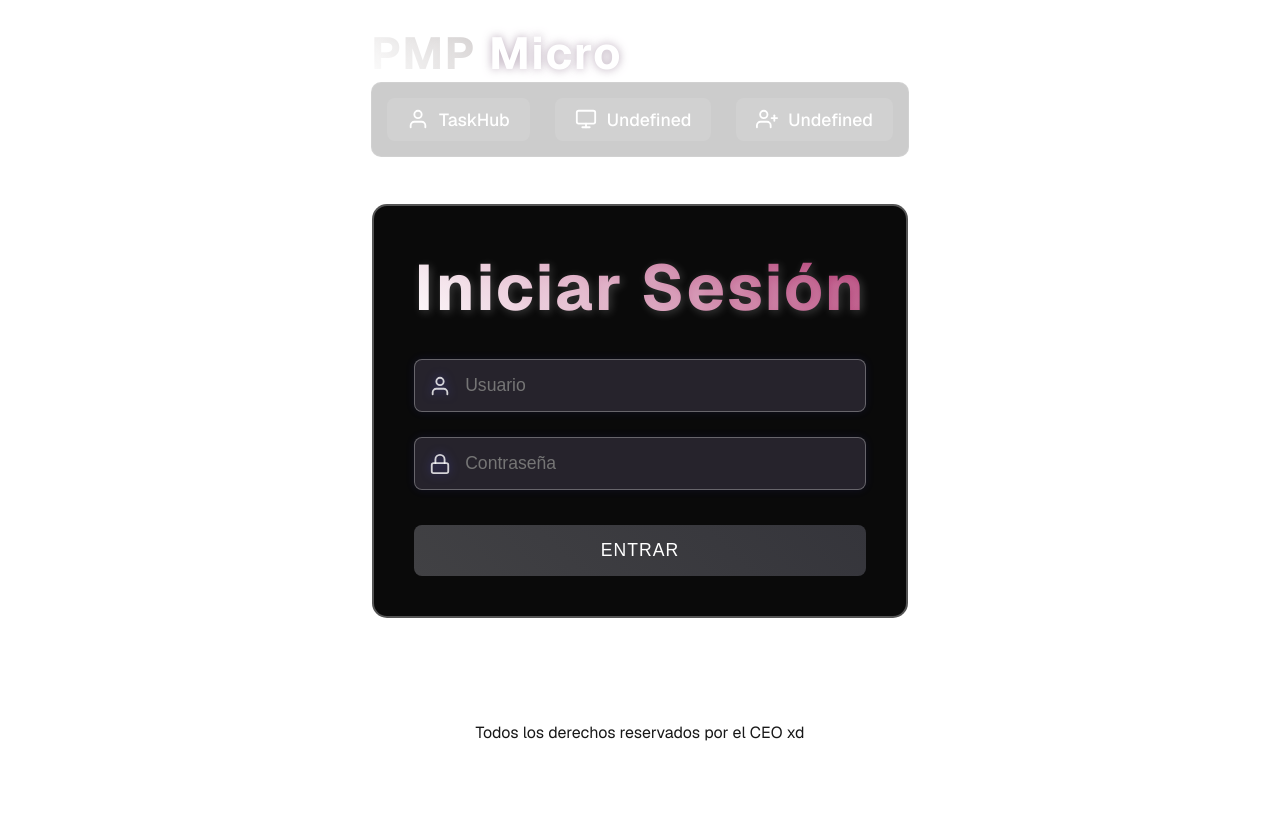
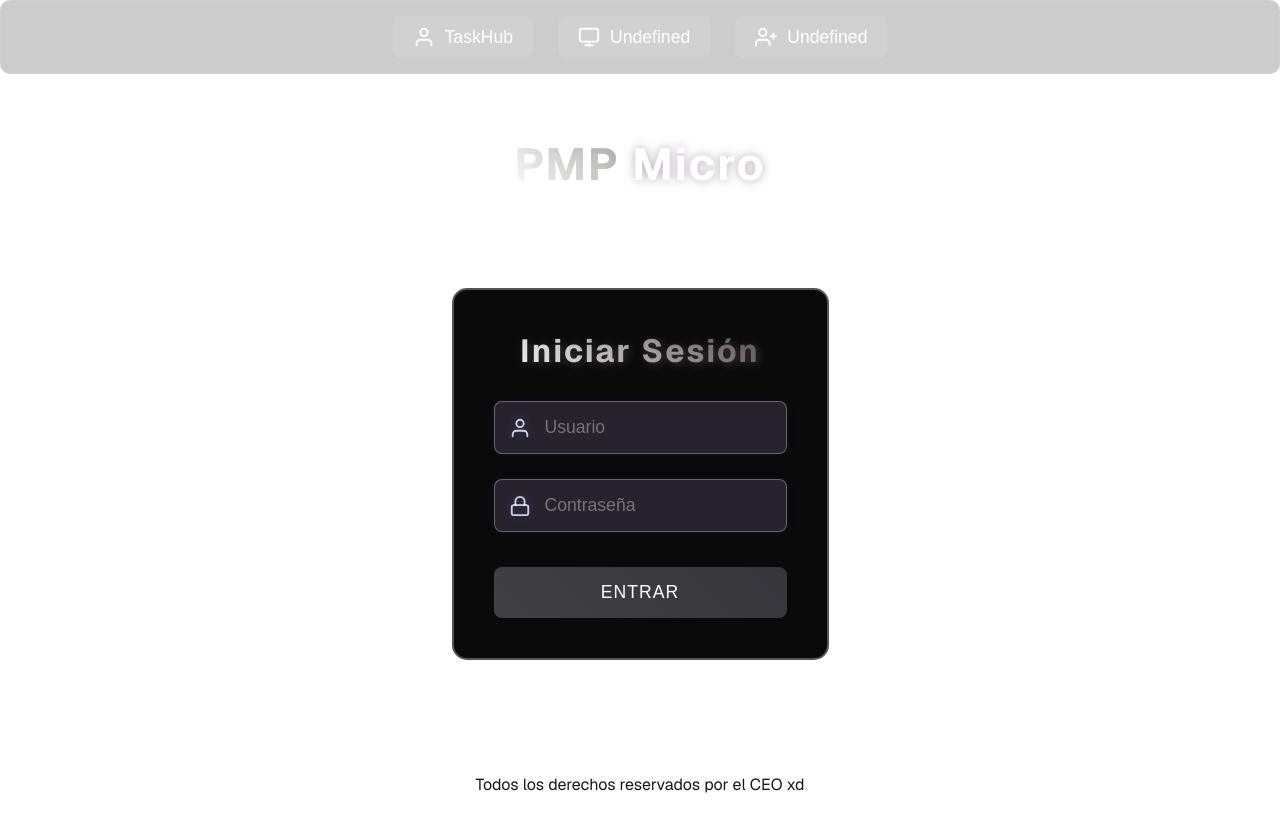
Before and after one commit to microproyects/pmp-web, a Next.js app: page / in a window 1280 px wide. Shown: the top 832 px of the page. Built offline with nearby package versions, Linux system fonts and the light colour scheme.

Commit message:
Se corregieron muchos errores se implemento un "login" para acceder a la página principal y se mejoro estilos

```diff
--- a/src/app/globals.css
+++ b/src/app/globals.css
@@ -35,6 +35,61 @@ a {
   text-decoration: none;
 }
 
+.navbar {
+  width: 100%;
+  padding: 15px;
+  background: rgba(0, 0, 0, 0.2);
+  border-radius: 10px;
+  display: flex;
+  justify-content: center;
+  gap: 25px;
+  border: 1px solid rgba(255, 255, 255, 0.1);
+}
+
+.navbar a {
+  color: white;
+  text-decoration: none;
+  font-size: 1.1rem;
+  font-weight: 500;
+  padding: 10px 20px;
+  border-radius: 8px;
+  display: flex;
+  align-items: center;
+  gap: 10px;
+  transition: all 0.3s;
+  background: rgba(255, 255, 255, 0.1);
+  position: relative;
+  overflow: hidden;
+}
+
+.navbar a::before {
+  content: '';
+  position: absolute;
+  top: 0;
+  left: -100%;
+  width: 100%;
+  height: 100%;
+  background: linear-gradient(90deg,
+      transparent,
+      rgba(255, 255, 255, 0.2),
+      transparent);
+  transition: 0.5s;
+}
+
+.navbar a:hover::before {
+  left: 100%;
+}
+
+.navbar a:hover {
+  background: rgba(83, 83, 255, 0.2);
+  transform: translateY(-2px);
+  box-shadow: 0 5px 15px rgba(83, 83, 255, 0.2);
+}
+
+.navbar a svg {
+  width: 22px;
+  height: 22px;
+}
 @media (prefers-color-scheme: dark) {
   html {
     color-scheme: dark;
--- a/src/app/layout.tsx
+++ b/src/app/layout.tsx
@@ -1,6 +1,6 @@
 import type { Metadata } from "next";
 import { Geist, Geist_Mono } from "next/font/google";
-import "./globals.css";
+import   "./globals.css";
 
 const geistSans = Geist({
   variable: "--font-geist-sans",
@@ -25,6 +25,35 @@ export default function RootLayout({
   return (
     <html lang="en">
       <body className={`${geistSans.variable} ${geistMono.variable}`}>
+      <nav className="navbar">
+                            <a href="#">
+                                <svg xmlns="http://www.w3.org/2000/svg" width="24" height="24" viewBox="0 0 24 24" fill="none"
+                                    stroke="currentColor" strokeWidth="2" strokeLinecap="round" strokeLinejoin="round">
+                                    <path d="M20 21v-2a4 4 0 0 0-4-4H8a4 4 0 0 0-4 4v2"></path>
+                                    <circle cx="12" cy="7" r="4"></circle>
+                                </svg>
+                                TaskHub
+                            </a>
+                            <a href="#">
+                                <svg xmlns="http://www.w3.org/2000/svg" width="24" height="24" viewBox="0 0 24 24" fill="none"
+                                    stroke="currentColor" strokeWidth="2" strokeLinecap="round" strokeLinejoin="round">
+                                    <rect x="2" y="3" width="20" height="14" rx="2" ry="2"></rect>
+                                    <line x1="8" y1="21" x2="16" y2="21"></line>
+                                    <line x1="12" y1="17" x2="12" y2="21"></line>
+                                </svg>
+                                Undefined
+                            </a>
+                            <a href="#">
+                                <svg xmlns="http://www.w3.org/2000/svg" width="24" height="24" viewBox="0 0 24 24" fill="none"
+                                    stroke="currentColor" strokeWidth="2" strokeLinecap="round" strokeLinejoin="round">
+                                    <path d="M16 21v-2a4 4 0 0 0-4-4H5a4 4 0 0 0-4 4v2"></path>
+                                    <circle cx="8.5" cy="7" r="4"></circle>
+                                    <line x1="20" y1="8" x2="20" y2="14"></line>
+                                    <line x1="23" y1="11" x2="17" y2="11"></line>
+                                </svg>
+                                Undefined
+                            </a>
+                        </nav>
         {children}
       </body>
     </html>
--- a/src/app/page.module.css
+++ b/src/app/page.module.css
@@ -108,61 +108,6 @@ a.secondary {
   flex-shrink: 0;
 }
 
-.navbar {
-  width: 100%;
-  padding: 15px;
-  background: rgba(0, 0, 0, 0.2);
-  border-radius: 10px;
-  display: flex;
-  justify-content: center;
-  gap: 25px;
-  border: 1px solid rgba(255, 255, 255, 0.1);
-}
-
-.navbar a {
-  color: white;
-  text-decoration: none;
-  font-size: 1.1rem;
-  font-weight: 500;
-  padding: 10px 20px;
-  border-radius: 8px;
-  display: flex;
-  align-items: center;
-  gap: 10px;
-  transition: all 0.3s;
-  background: rgba(255, 255, 255, 0.1);
-  position: relative;
-  overflow: hidden;
-}
-
-.navbar a::before {
-  content: '';
-  position: absolute;
-  top: 0;
-  left: -100%;
-  width: 100%;
-  height: 100%;
-  background: linear-gradient(90deg,
-      transparent,
-      rgba(255, 255, 255, 0.2),
-      transparent);
-  transition: 0.5s;
-}
-
-.navbar a:hover::before {
-  left: 100%;
-}
-
-.navbar a:hover {
-  background: rgba(83, 83, 255, 0.2);
-  transform: translateY(-2px);
-  box-shadow: 0 5px 15px rgba(83, 83, 255, 0.2);
-}
-
-.navbar a svg {
-  width: 22px;
-  height: 22px;
-}
 
 .menu {
   flex: 1;
@@ -170,8 +115,8 @@ a.secondary {
   justify-content: center;
   align-items: center;
   width: 100%;
-  max-width: 800px;
-  padding: 40px 20px;
+  max-width: 600px;
+
 }
 
 .menu form {
@@ -187,8 +132,8 @@ a.secondary {
 
 .menu h2 {
   margin-bottom: 30px;
-  font-size: 4rem;
-  background: linear-gradient(45deg, #fff, #ad306b);
+  font-size: 2rem;
+  background: linear-gradient(45deg, #fff, #3f3138);
   -webkit-background-clip: text;
   background-clip: text;
   color: transparent;
@@ -280,7 +225,8 @@ a.secondary {
     0 0 20px rgba(255, 255, 255, 0.4);
   font-weight: bold;
 }
-.h1{
+
+.h1 {
   font-size: 2.8rem;
   font-weight: bold;
   background: linear-gradient(45deg, #fff, #504141);
--- a/src/app/page.tsx
+++ b/src/app/page.tsx
@@ -1,16 +1,16 @@
 "use client";
 
 import styles from "./page.module.css";
-
-        import React, { useEffect } from "react";
+import React, { useEffect, useRef } from "react";
 
 export default function Home() {
     useEffect(() => {
-            const words = ["Papus","Micro", "Proyects"];
+        const words = ["Papus", "Micro", "Proyects"];
         const changingText = document.getElementById('changingText');
         let currentIndex = 0;
-            function changeText () {
-                if (changingText){
+
+        function changeText() {
+            if (changingText) {
                 changingText.style.opacity = '0';
                 changingText.style.transform = 'translateY(10px)';
                 setTimeout(() => {
@@ -19,48 +19,38 @@
 
                     changingText.style.transform = 'translateY(0)';
                     currentIndex = (currentIndex + 1) % words.length;
-                }, 250);}
+                }, 250);
+            }
         }
         const intervalID = setInterval(changeText, 2000);
         return () => clearInterval(intervalID);
     });
+    const userRef = useRef<HTMLInputElement>(null);
+    const passRef = useRef<HTMLInputElement>(null);
+    const exitnavg = () => {
+        // Verifica que las referencias no sean nulas antes de acceder a sus valores
+        if (userRef.current && passRef.current) {
+            const user = userRef.current.value; // Obtiene el valor del campo de usuario
+            const pass = passRef.current.value; // Obtiene el valor del campo de contraseña
+
+            if (user === "admin" && pass === "pmp-web") {
+                window.location.href = './home'; // Redirige a la página de inicio
+            } else {
+                alert("Credenciales incorrectas"); // Muestra un mensaje de error
+            }
+        } else {
+            console.error("Los elementos de entrada no se encontraron en el DOM.");
+        }
+    };
     return (
         <div className={styles.page}>
             <header>
                 <h1 className={styles.h1}>PMP <span className={styles.changingText} id="changingText"></span></h1>
-                        <nav className={styles.navbar}>
-                            <a href="#">
-                                <svg xmlns="http://www.w3.org/2000/svg" width="24" height="24" viewBox="0 0 24 24" fill="none"
-                                    stroke="currentColor" strokeWidth="2" strokeLinecap="round" strokeLinejoin="round">
-                                    <path d="M20 21v-2a4 4 0 0 0-4-4H8a4 4 0 0 0-4 4v2"></path>
-                                    <circle cx="12" cy="7" r="4"></circle>
-                                </svg>
-                                TaskHub
-                            </a>
-                            <a href="#">
-                                <svg xmlns="http://www.w3.org/2000/svg" width="24" height="24" viewBox="0 0 24 24" fill="none"
-                                    stroke="currentColor" strokeWidth="2" strokeLinecap="round" strokeLinejoin="round">
-                                    <rect x="2" y="3" width="20" height="14" rx="2" ry="2"></rect>
-                                    <line x1="8" y1="21" x2="16" y2="21"></line>
-                                    <line x1="12" y1="17" x2="12" y2="21"></line>
-                                </svg>
-                                Undefined
-                            </a>
-                            <a href="#">
-                                <svg xmlns="http://www.w3.org/2000/svg" width="24" height="24" viewBox="0 0 24 24" fill="none"
-                                    stroke="currentColor" strokeWidth="2" strokeLinecap="round" strokeLinejoin="round">
-                                    <path d="M16 21v-2a4 4 0 0 0-4-4H5a4 4 0 0 0-4 4v2"></path>
-                                    <circle cx="8.5" cy="7" r="4"></circle>
-                                    <line x1="20" y1="8" x2="20" y2="14"></line>
-                                    <line x1="23" y1="11" x2="17" y2="11"></line>
-                                </svg>
-                                Undefined
-                            </a>
-                        </nav>
+
             </header>
             <main className={styles.main}>
                 <div className={styles.menu}>
-                            <form>
+                    <form onSubmit={(e) => { e.preventDefault(); exitnavg(); }}>
                         <h2>Iniciar Sesión</h2>
                         <div className={styles.inputcontainer}>
                             <svg xmlns="http://www.w3.org/2000/svg" width="24" height="24" viewBox="0 0 24 24" fill="none"
@@ -68,7 +58,7 @@
                                 <path d="M20 21v-2a4 4 0 0 0-4-4H8a4 4 0 0 0-4 4v2"></path>
                                 <circle cx="12" cy="7" r="4"></circle>
                             </svg>
-                                    <input type="text" placeholder="Usuario" required />
+                            <input ref={userRef} id="user" type="text" placeholder="Usuario" required />
                         </div>
                         <div className={styles.inputcontainer}>
                             <svg xmlns="http://www.w3.org/2000/svg" width="24" height="24" viewBox="0 0 24 24" fill="none"
@@ -76,7 +66,7 @@
                                 <rect x="3" y="11" width="18" height="11" rx="2" ry="2"></rect>
                                 <path d="M7 11V7a5 5 0 0 1 10 0v4"></path>
                             </svg>
-                                    <input type="password" placeholder="Contraseña" required />
+                            <input  ref={passRef} id="pass" type="password" placeholder="Contraseña" required />
                         </div>
                         <button type="submit">Entrar</button>
                     </form>
```
Also changed, not shown: package.json (+4 -3 lines), 1 other file (tests, documents, lock files or other folders). Lines whose indentation alone changed are shown as unchanged.
